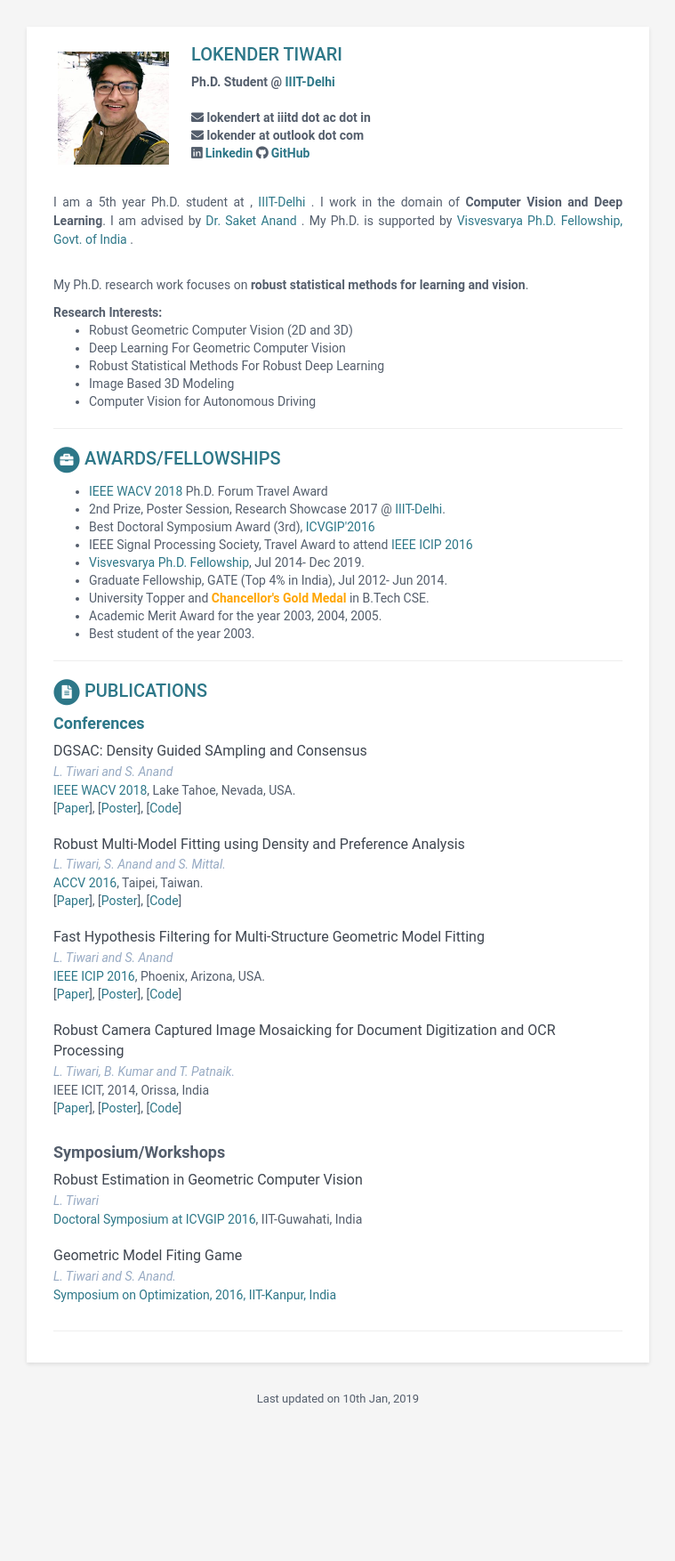
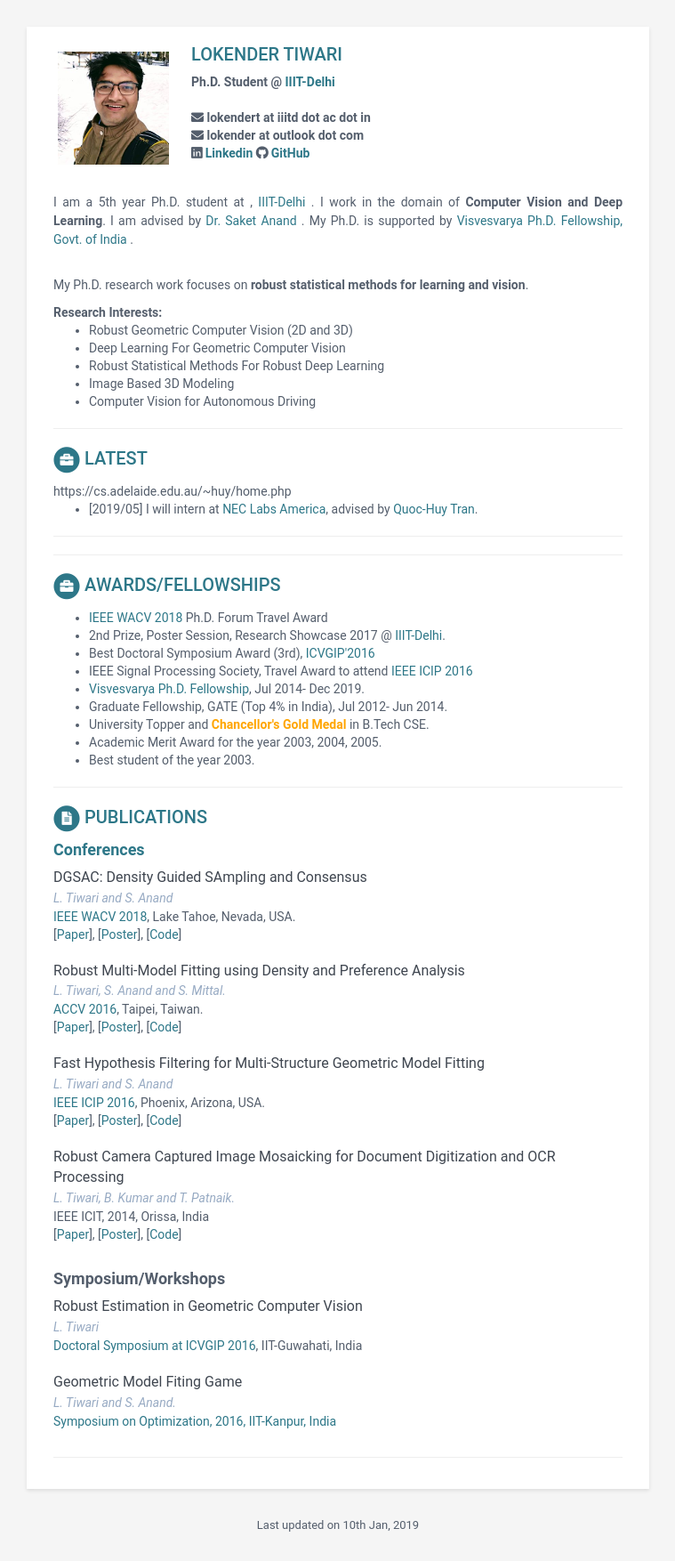
Before and after one commit to lokender/lokender.github.io, a Jekyll site: the page built from index.html, in a window 1280 px wide. Shown: the whole page at 89% size, without its empty margins (260-1019 px from the left). Built offline with Jekyll 4.4.1, drawn with Linux system fonts in a browser that asks for light colours; before the commit the page ends 1612 px from its top, so only the background shows below that.

Commit message:
latest secition added

```diff
--- a/_includes/aboutme.html
+++ b/_includes/aboutme.html
@@ -13,6 +13,20 @@
 <li> Image Based 3D Modeling</li>
 <li> Computer Vision for Autonomous Driving</li>
 </ul>
+
+<hr>
+   <h2 class="section-title">
+    <span class="fa-stack fa-xs">
+      <i class="fas fa-circle fa-stack-2x"></i>
+      <i class="fas fa-briefcase fa-stack-1x fa-inverse"></i>
+    </span>
+    Latest
+  </h2>
+https://cs.adelaide.edu.au/~huy/home.php
+<ul>
+  <li>[2019/05] I will intern at <a href="http://www.nec-labs.com">NEC Labs America</a>, advised by <a href="https://cs.adelaide.edu.au/~huy/home.php">Quoc-Huy Tran</a>. </li>
+</ul>
+<hr>
 
 <hr>
    <h2 class="section-title">
```
